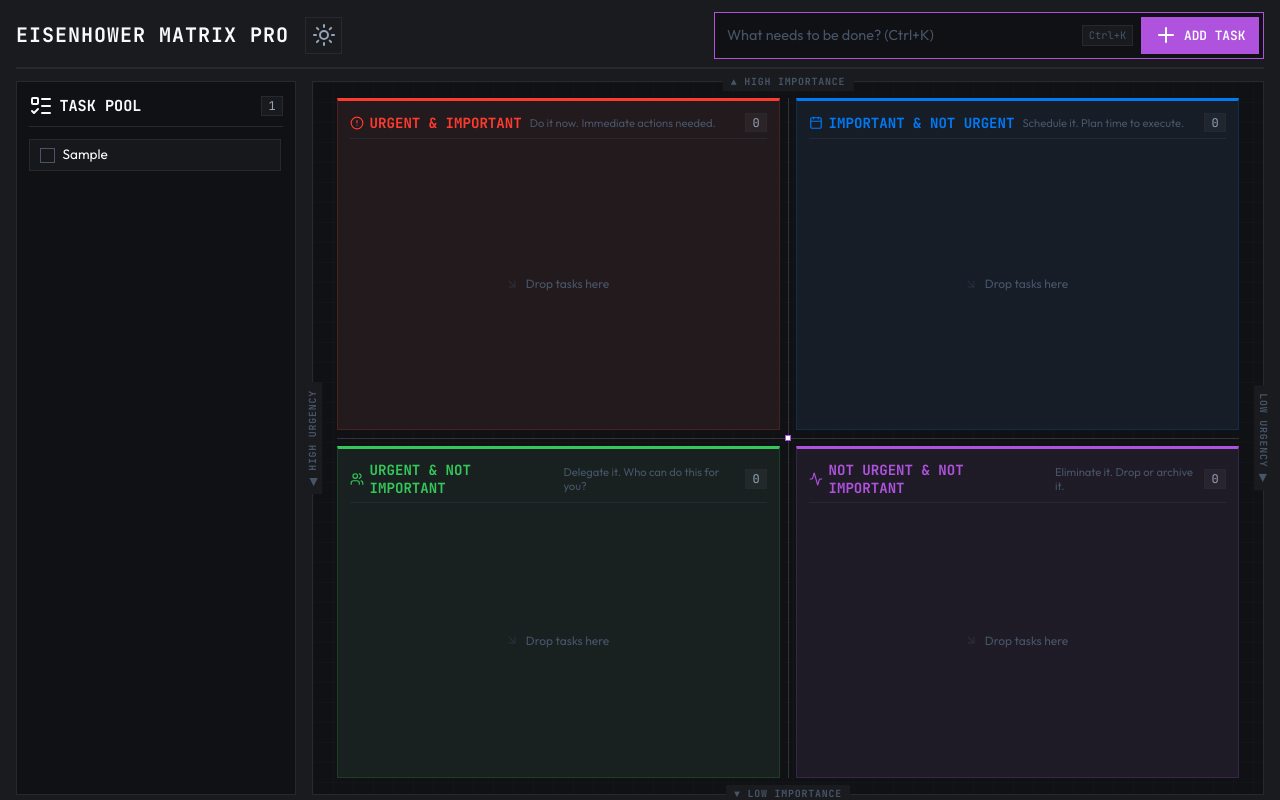
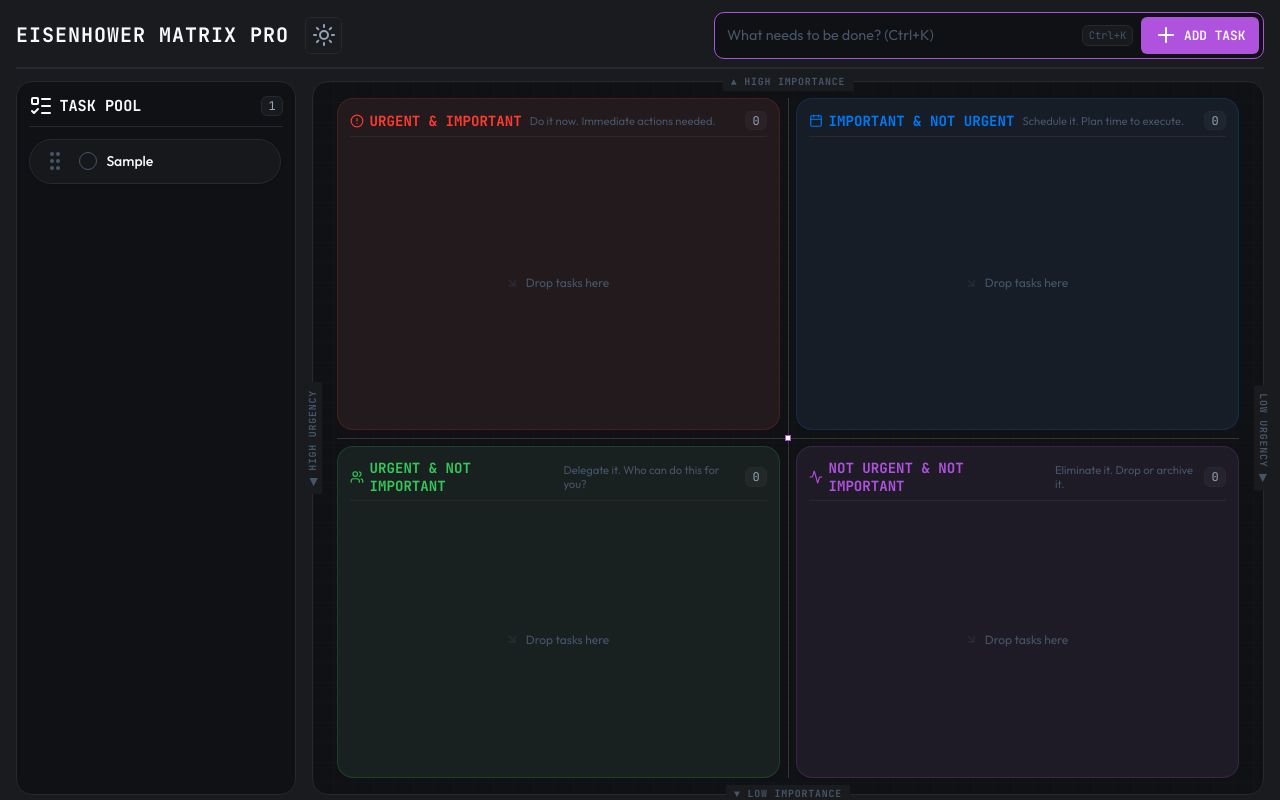
Before and after one commit to kyameinsahilwho/ehmatrix, a React (Vite) app: page / in a window 1280 px wide. Both pictures are taken after typing "Sample" into the empty fields and a click on the button "ADD TASK". Built offline with nearby package versions, Linux system fonts and the light colour scheme.

Commit message:
Please provide the changes or file diffs so I can generate the commit message for you.

```diff
--- a/src/App.tsx
+++ b/src/App.tsx
@@ -12,7 +12,8 @@ import {
   ArrowRight,
   Info,
   Sun,
-  Moon
+  Moon,
+  GripVertical
 } from 'lucide-react';
 import {
   useTasks,
@@ -88,6 +89,9 @@ function TaskItem({
       className={`task-item ${draggedTaskId === task.id ? 'dragging' : ''} ${isEditing ? 'editing' : ''}`}
     >
       <div className="task-content-left">
+        <div className="drag-handle">
+          <GripVertical className="w-3.5 h-3.5" />
+        </div>
         <button
           type="button"
           onClick={() =>
@@ -279,6 +283,14 @@ function MatrixAppContent() {
 
   return (
     <div className="app-container">
+      <div className="waving-dots-container">
+        <div className="waving-dot"></div>
+        <div className="waving-dot"></div>
+        <div className="waving-dot"></div>
+        <div className="waving-dot"></div>
+        <div className="waving-dot"></div>
+        <div className="waving-dot"></div>
+      </div>
       {/* Header Area */}
       <header className="app-header">
         <div className="header-logo-theme-wrapper">
--- a/src/index.css
+++ b/src/index.css
@@ -32,45 +32,50 @@
   --q-not-urgent-not-important: #af52de;
   --q-not-urgent-not-important-rgb: 175, 82, 222;
 
-  /* Zero rounding for sharp layout */
-  --radius-lg: 0px;
-  --radius-md: 0px;
-  --radius-sm: 0px;
+  /* Soft rounding variables for squircle layout */
+  --radius-lg: 16px;
+  --radius-md: 10px;
+  --radius-sm: 6px;
+
+  --q-border-opacity: 0.18;
+  --q-bg-opacity: 0.05;
 }
 
 /* Light Theme Variables - Highly Contrasting Crisp White & Bright Accents */
 .light-theme {
-  --bg-app: #ffffff;
-  --bg-panel: #f1f5f9;
-  --bg-card: #ffffff;
-  --bg-card-hover: #e2e8f0;
-  --border-color: #cbd5e1;
+  --bg-app: #f8fafc; /* Slightly off-white for app background to contrast with pure white cards */
+  --bg-panel: #e2e8f0; /* Darker panel background for structure */
+  --bg-card: #ffffff; /* Pure white cards stand out */
+  --bg-card-hover: #cbd5e1;
+  --border-color: #94a3b8; /* Darker borders for crisp outlines */
   --border-focus: #af52de;
 
-  --text-primary: #000000;
-  --text-secondary: #334155;
-  --text-muted: #64748b;
+  --text-primary: #0f172a; /* Dark slate (almost black) */
+  --text-secondary: #334155; /* Solid gray */
+  --text-muted: #475569; /* Darker muted text for readability */
 
-  --color-purple: #af52de;
+  --color-purple: #8b5cf6;
 
-  --q-urgent-important: #d92d20;
-  --q-urgent-important-rgb: 217, 45, 32;
+  --q-urgent-important: #c0100a; /* Darker, high-contrast red */
+  --q-urgent-important-rgb: 192, 16, 10;
 
-  --q-important-not-urgent: #004ee4;
-  --q-important-not-urgent-rgb: 0, 78, 228;
+  --q-important-not-urgent: #0040c0; /* Darker, high-contrast blue */
+  --q-important-not-urgent-rgb: 0, 64, 192;
 
-  --q-urgent-not-important: #0f973d;
-  --q-urgent-not-important-rgb: 15, 151, 61;
+  --q-urgent-not-important: #0c7a31; /* Darker, high-contrast green */
+  --q-urgent-not-important-rgb: 12, 122, 49;
 
-  --q-not-urgent-not-important: #6941c6;
-  --q-not-urgent-not-important-rgb: 105, 65, 198;
+  --q-not-urgent-not-important: #5b21b6; /* Darker, high-contrast violet */
+  --q-not-urgent-not-important-rgb: 91, 33, 182;
+
+  --q-border-opacity: 0.38;
+  --q-bg-opacity: 0.09;
 }
 
 * {
   box-sizing: border-box;
   margin: 0;
   padding: 0;
-  border-radius: 0 !important; /* Forces sharp corners everywhere */
 }
 
 body {
@@ -152,6 +157,7 @@ body {
   display: flex;
   align-items: center;
   justify-content: center;
+  border-radius: var(--radius-sm);
   transition: all 0.15s ease;
 }
 
@@ -186,6 +192,7 @@ body {
   background: var(--bg-panel);
   border: 1px solid var(--border-color);
   padding: 0.25rem 0.25rem 0.25rem 0.75rem;
+  border-radius: var(--radius-md);
 }
 
 .input-wrapper:focus-within {
@@ -219,6 +226,7 @@ body {
   display: flex;
   align-items: center;
   gap: 0.35rem;
+  border-radius: var(--radius-sm);
 }
 
 .add-button:hover {
@@ -255,6 +263,7 @@ body {
   height: 100%;
   max-height: none;
   min-height: 0;
+  border-radius: var(--radius-lg);
 }
 
 @media (max-width: 1024px) {
@@ -274,6 +283,7 @@ body {
   padding: 0.15rem 0.35rem;
   margin-right: 0.5rem;
   user-select: none;
+  border-radius: var(--radius-sm);
 }
 
 .light-theme .shortcut-badge {
@@ -306,6 +316,7 @@ body {
   color: var(--text-secondary);
   border: 1px solid var(--border-color);
   font-family: var(--font-mono);
+  border-radius: var(--radius-sm);
 }
 
 .task-list-scrollable {
@@ -325,6 +336,7 @@ body {
   padding: 1rem 1.5rem;
   display: flex;
   flex-direction: column;
+  border-radius: var(--radius-lg);
 }
 
 /* Sharp grid graph lines */
@@ -460,24 +472,24 @@ body {
 
 /* Quadrant Panels - Compact, solid backgrounds, sharp colored border tops */
 .matrix-quadrant {
-  background: linear-gradient(rgba(var(--q-color-rgb), 0.05), rgba(var(--q-color-rgb), 0.05)), var(--bg-card);
-  border: 1px solid rgba(var(--q-color-rgb), 0.18);
-  border-top: 3.5px solid var(--q-color);
+  background: linear-gradient(rgba(var(--q-color-rgb), var(--q-bg-opacity)), rgba(var(--q-color-rgb), var(--q-bg-opacity))), var(--bg-card);
+  border: 1px solid rgba(var(--q-color-rgb), var(--q-border-opacity));
   padding: 0.75rem;
   display: flex;
   flex-direction: column;
   gap: 0.75rem;
   position: relative;
+  border-radius: var(--radius-lg);
   transition: background-color 0.2s ease, border-color 0.2s ease;
 }
 
 .matrix-quadrant:hover {
-  background: linear-gradient(rgba(var(--q-color-rgb), 0.09), rgba(var(--q-color-rgb), 0.09)), var(--bg-card);
-  border-color: rgba(var(--q-color-rgb), 0.4);
+  background: linear-gradient(rgba(var(--q-color-rgb), calc(var(--q-bg-opacity) + 0.04)), rgba(var(--q-color-rgb), calc(var(--q-bg-opacity) + 0.04))), var(--bg-card);
+  border-color: rgba(var(--q-color-rgb), calc(var(--q-border-opacity) + 0.22));
 }
 
 .matrix-quadrant.drag-over {
-  background: linear-gradient(rgba(var(--q-color-rgb), 0.14), rgba(var(--q-color-rgb), 0.14)), var(--bg-card);
+  background: linear-gradient(rgba(var(--q-color-rgb), calc(var(--q-bg-opacity) + 0.09)), rgba(var(--q-color-rgb), calc(var(--q-bg-opacity) + 0.09))), var(--bg-card);
   border-color: var(--q-color);
 }
 
@@ -519,58 +531,88 @@ body {
   font-weight: 400;
 }
 
-/* Compact Task Items */
+/* Compact Task Items - Pill-Shaped & Premium */
 .task-item {
   background: var(--bg-card);
   border: 1px solid var(--border-color);
-  padding: 0.4rem 0.6rem;
+  padding: 0.45rem 1rem;
   display: flex;
   align-items: center;
   justify-content: space-between;
-  gap: 0.5rem;
+  gap: 0.6rem;
+  border-radius: 9999px;
   cursor: grab;
   user-select: none;
-  transition: background-color 0.15s ease, border-color 0.15s ease;
-}
-
-.task-item:hover {
-  background: var(--bg-card-hover);
-  border-color: #3b3b44;
+  transition: background-color 0.2s cubic-bezier(0.4, 0, 0.2, 1),
+              border-color 0.2s cubic-bezier(0.4, 0, 0.2, 1),
+              box-shadow 0.2s cubic-bezier(0.4, 0, 0.2, 1);
+  box-shadow: 0 1px 3px rgba(0, 0, 0, 0.05);
 }
 
 .task-item:active {
   cursor: grabbing;
 }
 
+.task-item:hover {
+  background: var(--bg-card-hover);
+  border-color: rgba(175, 82, 222, 0.35); /* Subtle purple hint on hover */
+  box-shadow: 0 4px 12px rgba(0, 0, 0, 0.12), 0 0 1px rgba(175, 82, 222, 0.2);
+}
+
 .task-item.dragging {
-  opacity: 0.3;
+  opacity: 0.4;
   border-style: dashed;
+  border-color: var(--color-purple);
 }
 
 .task-content-left {
   display: flex;
   align-items: center;
-  gap: 0.5rem;
+  gap: 0.6rem;
   flex-grow: 1;
+  min-width: 0;
 }
 
-/* Checkbox Style - Sharp, square */
+/* Drag Handle (6 dots) Styling */
+.drag-handle {
+  display: flex;
+  align-items: center;
+  justify-content: center;
+  color: var(--text-muted);
+  cursor: grab;
+  padding: 0.15rem;
+  margin-left: -0.35rem; /* pull slightly left to balance the round pill edge */
+  transition: color 0.15s ease;
+  flex-shrink: 0;
+}
+
+.drag-handle:hover {
+  color: var(--text-secondary);
+}
+
+.drag-handle:active {
+  cursor: grabbing;
+}
+
+/* Checkbox Style - Rounded Circle */
 .task-checkbox-btn {
   background: transparent;
-  border: 1px solid var(--text-muted);
-  width: 15px;
-  height: 15px;
+  border: 1.5px solid var(--text-muted);
+  width: 18px;
+  height: 18px;
+  border-radius: 50% !important; /* Circular checkbox inside the pill */
   cursor: pointer;
   display: flex;
   align-items: center;
   justify-content: center;
   color: transparent;
-  transition: all 0.1s ease;
+  transition: all 0.15s cubic-bezier(0.4, 0, 0.2, 1);
   flex-shrink: 0;
 }
 
 .task-checkbox-btn:hover {
   border-color: var(--color-purple);
+  background: rgba(175, 82, 222, 0.08);
 }
 
 .task-checkbox-btn.completed {
@@ -585,15 +627,18 @@ body {
 }
 
 .task-text {
-  font-size: 0.85rem;
+  font-size: 0.88rem;
   color: var(--text-primary);
   line-height: 1.3;
   word-break: break-word;
+  font-weight: 500;
+  padding-right: 0.5rem;
 }
 
 .task-text.completed {
   text-decoration: line-through;
   color: var(--text-muted);
+  opacity: 0.75;
 }
 
 .editable-task-text {
@@ -602,7 +647,6 @@ body {
   align-items: center;
   position: relative;
   transition: color 0.15s ease;
-  flex-grow: 1;
 }
 
 .editable-task-text:hover {
@@ -614,16 +658,16 @@ body {
 
 .task-edit-input {
   background: var(--bg-panel);
-  border: 1px solid var(--border-focus);
+  border: 1.5px solid var(--border-focus);
   color: var(--text-primary);
   font-family: var(--font-sans);
-  font-size: 0.85rem;
-  padding: 0.15rem 0.35rem;
+  font-size: 0.88rem;
+  padding: 0.15rem 0.65rem;
   width: 100%;
   outline: none;
   line-height: 1.3;
+  border-radius: 9999px !important; /* Pill style edit box */
 }
-
 
 /* Delete Action Button */
 .delete-btn {
@@ -631,12 +675,14 @@ body {
   border: none;
   color: var(--text-muted);
   cursor: pointer;
-  padding: 0.15rem;
+  padding: 0.2rem;
+  margin-right: -0.35rem; /* pull slightly right to balance round pill edge */
   display: flex;
   align-items: center;
   justify-content: center;
   opacity: 0;
-  transition: opacity 0.1s ease, color 0.1s ease;
+  transition: opacity 0.15s ease, color 0.15s ease;
+  flex-shrink: 0;
 }
 
 .task-item:hover .delete-btn {
@@ -674,3 +720,108 @@ body {
 .empty-state-text {
   font-size: 0.75rem;
 }
+
+/* Background Waving Dots Animation */
+.waving-dots-container {
+  position: fixed;
+  top: 0;
+  left: 0;
+  width: 100vw;
+  height: 100vh;
+  pointer-events: none;
+  z-index: -1;
+  overflow: hidden;
+}
+
+.waving-dot {
+  position: absolute;
+  width: 6px;
+  height: 6px;
+  background: var(--text-muted);
+  border-radius: 50%;
+  opacity: 0.15;
+  filter: blur(0.5px);
+  box-shadow: 0 0 10px rgba(175, 82, 222, 0.3), 0 0 20px rgba(175, 82, 222, 0.1);
+}
+
+.waving-dot:nth-child(1) {
+  top: 15%;
+  left: 10%;
+  animation: wave-glide-1 25s ease-in-out infinite alternate;
+}
+
+.waving-dot:nth-child(2) {
+  top: 40%;
+  left: 30%;
+  width: 8px;
+  height: 8px;
+  animation: wave-glide-2 30s ease-in-out infinite alternate;
+  animation-delay: -5s;
+}
+
+.waving-dot:nth-child(3) {
+  top: 75%;
+  left: 15%;
+  animation: wave-glide-3 28s ease-in-out infinite alternate;
+  animation-delay: -2s;
+}
+
+.waving-dot:nth-child(4) {
+  top: 20%;
+  left: 75%;
+  width: 5px;
+  height: 5px;
+  animation: wave-glide-4 35s ease-in-out infinite alternate;
+}
+
+.waving-dot:nth-child(5) {
+  top: 60%;
+  left: 85%;
+  animation: wave-glide-1 32s ease-in-out infinite alternate;
+  animation-delay: -10s;
+}
+
+.waving-dot:nth-child(6) {
+  top: 85%;
+  left: 60%;
+  width: 7px;
+  height: 7px;
+  animation: wave-glide-3 27s ease-in-out infinite alternate;
+  animation-delay: -7s;
+}
+
+@keyframes wave-glide-1 {
+  0% {
+    transform: translate(0, 0);
+  }
+  100% {
+    transform: translate(40px, -60px);
+  }
+}
+
+@keyframes wave-glide-2 {
+  0% {
+    transform: translate(0, 0);
+  }
+  100% {
+    transform: translate(-50px, -30px);
+  }
+}
+
+@keyframes wave-glide-3 {
+  0% {
+    transform: translate(0, 0);
+  }
+  100% {
+    transform: translate(30px, 50px);
+  }
+}
+
+@keyframes wave-glide-4 {
+  0% {
+    transform: translate(0, 0);
+  }
+  100% {
+    transform: translate(-30px, 40px);
+  }
+}
```
